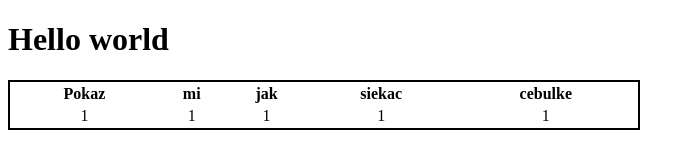
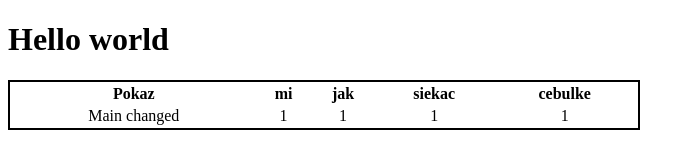
Before and after one commit to maciejkarlinski/testingmk, a plain HTML site: page index.html in a window 1280 px wide. Shown: the whole page, without its empty margins (0-695 px from the left). Drawn offline with Linux system fonts and the light colour scheme.

Commit message:
Changed index for main

```diff
--- a/index.html
+++ b/index.html
@@ -15,7 +15,7 @@
 				<th>cebulke</th>
 			</tr>
 			<tr>
-				<td>1</td>
+				<td>Main changed</td>
 				<td>1</td>
 				<td>1</td>
 				<td>1</td>
```
